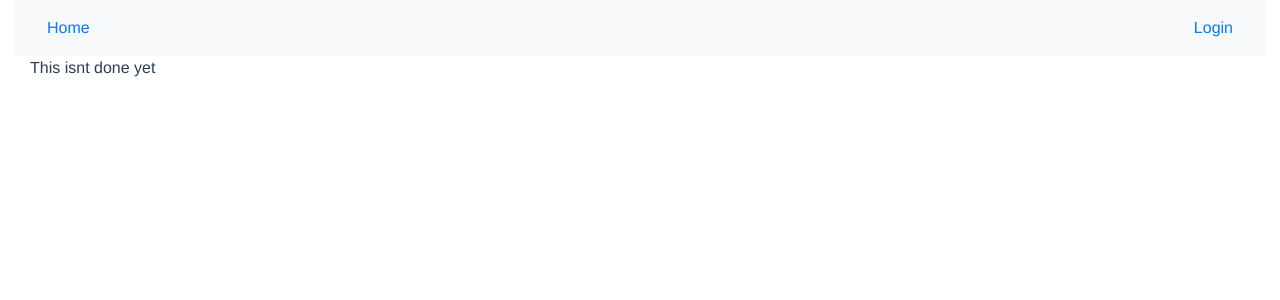
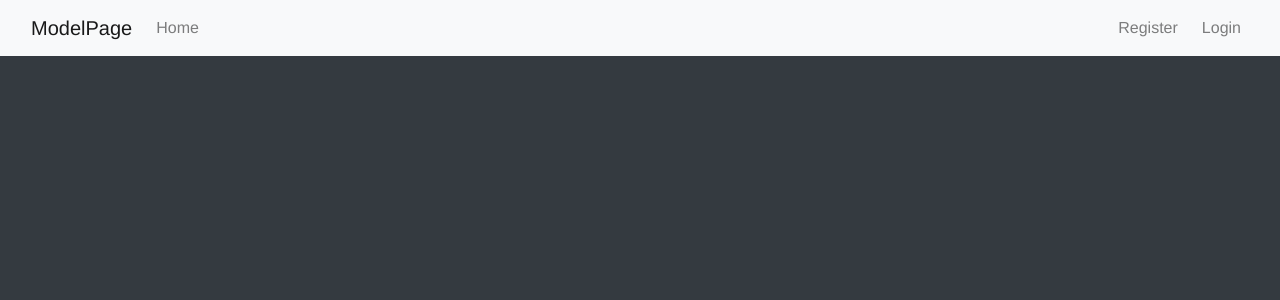
Before and after one commit to laukvalitet/GUI_assignment3, a Vue app in the folder web-app/: page / in a window 1280 px wide. Shown: the top 300 px of the page. Built offline with nearby package versions, Linux system fonts and the light colour scheme.

Commit message:
Bootstrapified navbar

```diff
--- a/web-app/src/App.vue
+++ b/web-app/src/App.vue
@@ -1,10 +1,24 @@
 <template>
-    <div id="app" class="container-fluid">
-        <nav class="navbar navbar-light bg-light">
-            <router-link class="nav-link" to="/">Home</router-link>
-            <router-link class="nav-link" to="Login">Login</router-link>
-        </nav>
+    <div id="app" class="w-100 h-100 bg-dark">
         <router-view class="container" />
+        <div class="navbar navbar-expand-lg navbar-light bg-light fixed-top">
+            <div class="container-fluid">
+                <a class="navbar-brand" href="/">ModelPage</a>
+                <ul class="nav navbar-nav mr-2">
+                    <li class="nav-item">
+                        <router-link class="nav-link" to="/">Home</router-link>
+                    </li>
+                </ul>
+                <ul class="nav navbar-nav ml-auto">
+                    <li class="nav-item mr-2">
+                        <router-link class="nav-link" to="/Register">Register</router-link>
+                    </li>
+                    <li class="nav-item">
+                        <router-link class="nav-link" to="/Login">Login</router-link>
+                    </li>
+                </ul>
+            </div>
+        </div>
     </div>
 </template>
 
@@ -19,4 +33,10 @@
 #nav a.router-link-exact-active {
     color: #42b983;
 }
+
+html, body {
+  height: 100%;
+  padding: 0;
+  margin: 0;
+  }
 </style>
--- a/web-app/src/main.js
+++ b/web-app/src/main.js
@@ -1,6 +1,7 @@
 import Vue from "vue";
 import App from "./App.vue";
 import router from "./router";
+import "bootstrap/dist/css/bootstrap.min.css";
 
 Vue.config.productionTip = false;
 
```
